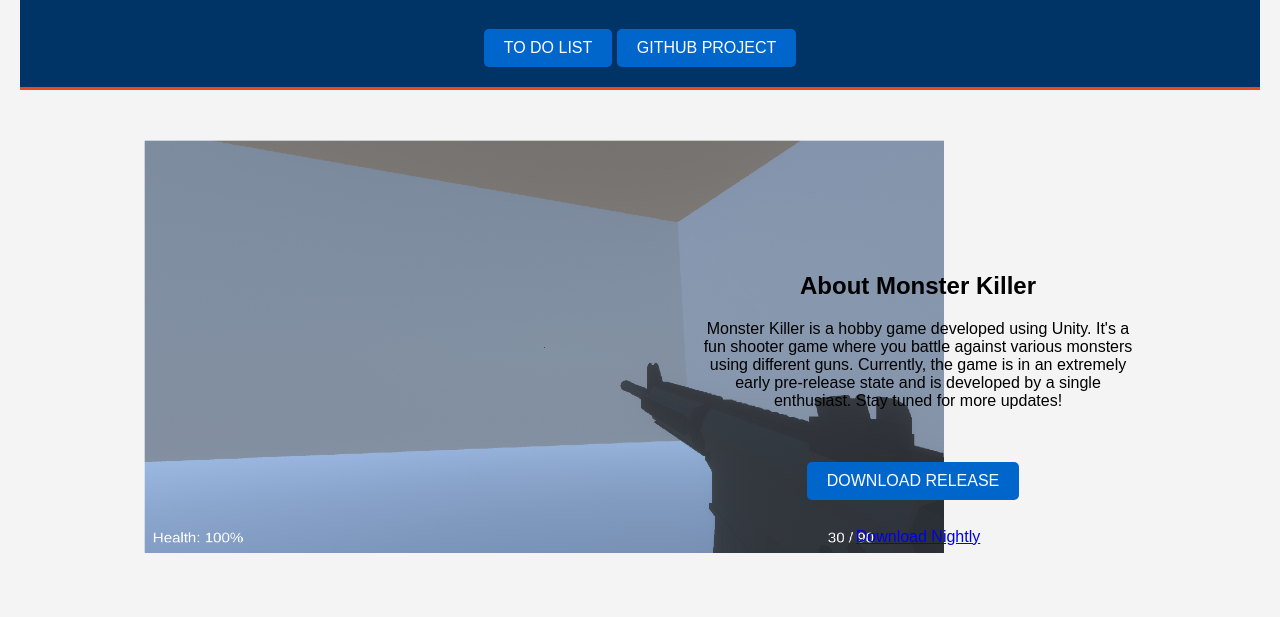
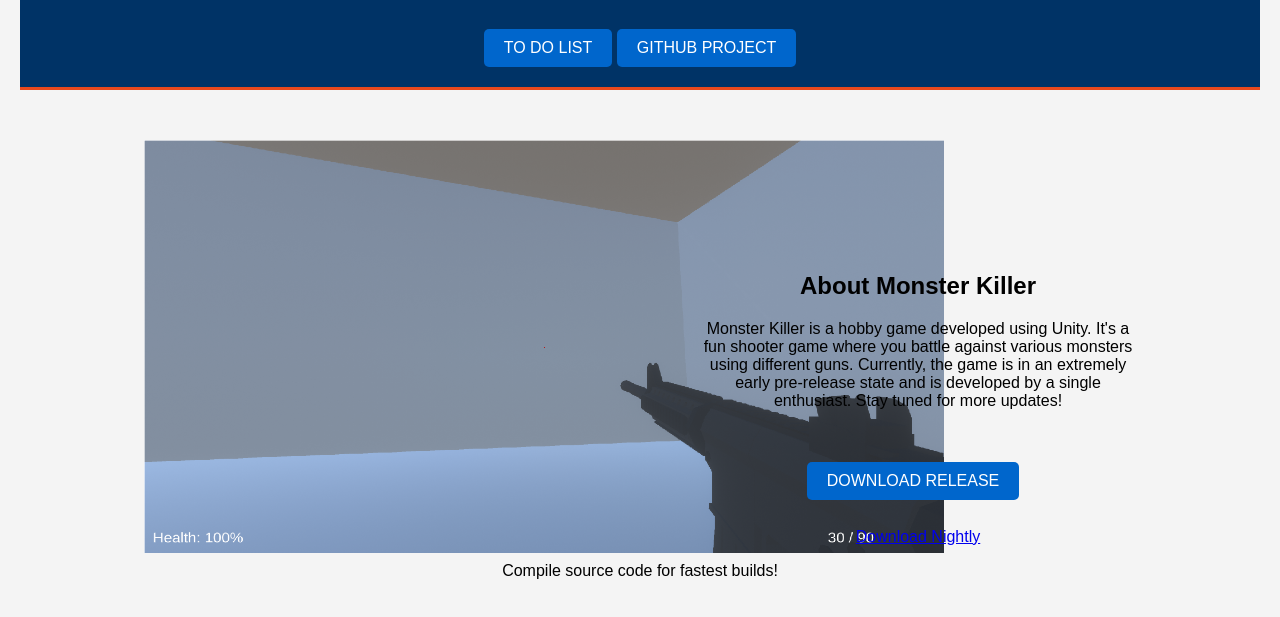
Before and after one commit to noatuh/shooter-game-site, a plain HTML site: page index.html in a window 1280 px wide. Shown: the part 91-708 px from the top of the page. Drawn offline with Linux system fonts and the light colour scheme.

Commit message:
Added source code tip

```diff
--- a/index.html
+++ b/index.html
@@ -24,6 +24,7 @@
         <div class="download-links"> <br> <br>
             <a href="Shooter.zip" class="download-btn">Download Release</a> <br> <br>
             <a href="https://github.com/noatuh/shooter/releases">Download Nightly</a>
+            <p>Compile source code for fastest builds!</p>
         </div>
 
     </div>
```
